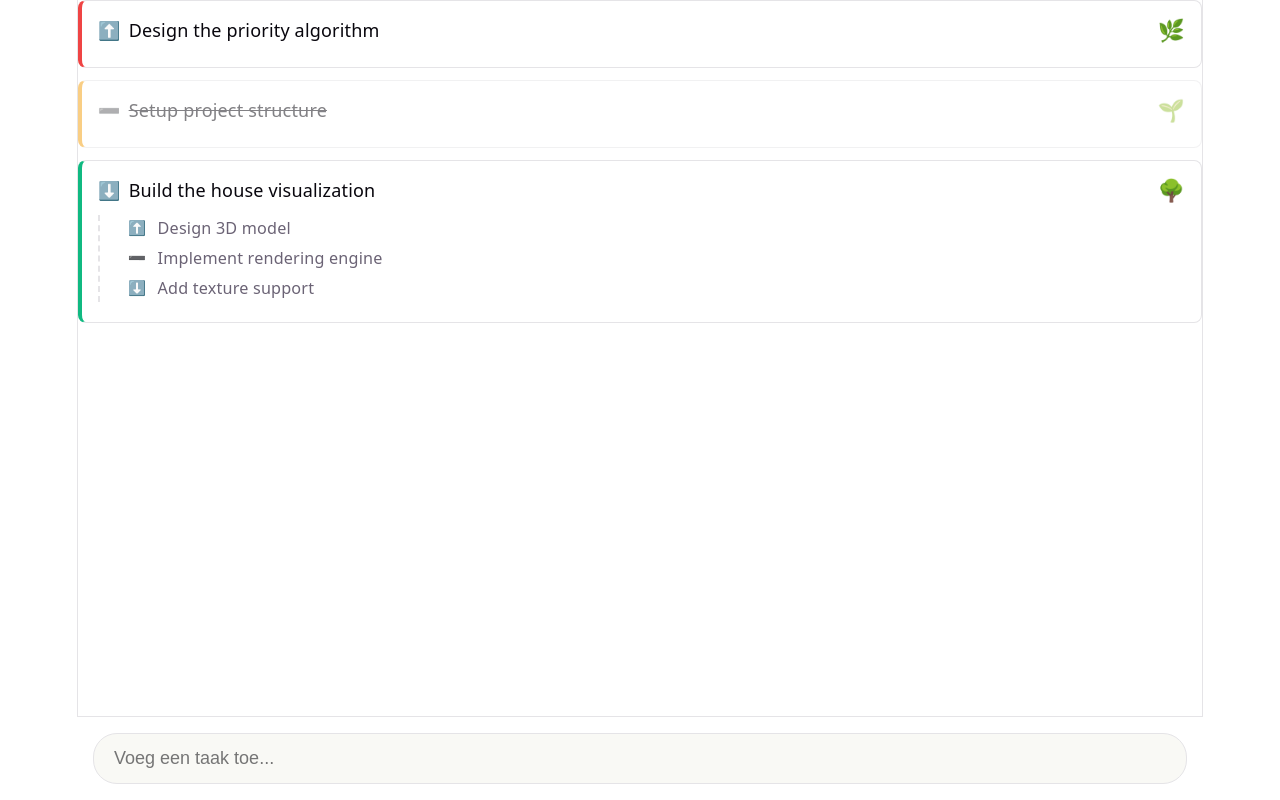
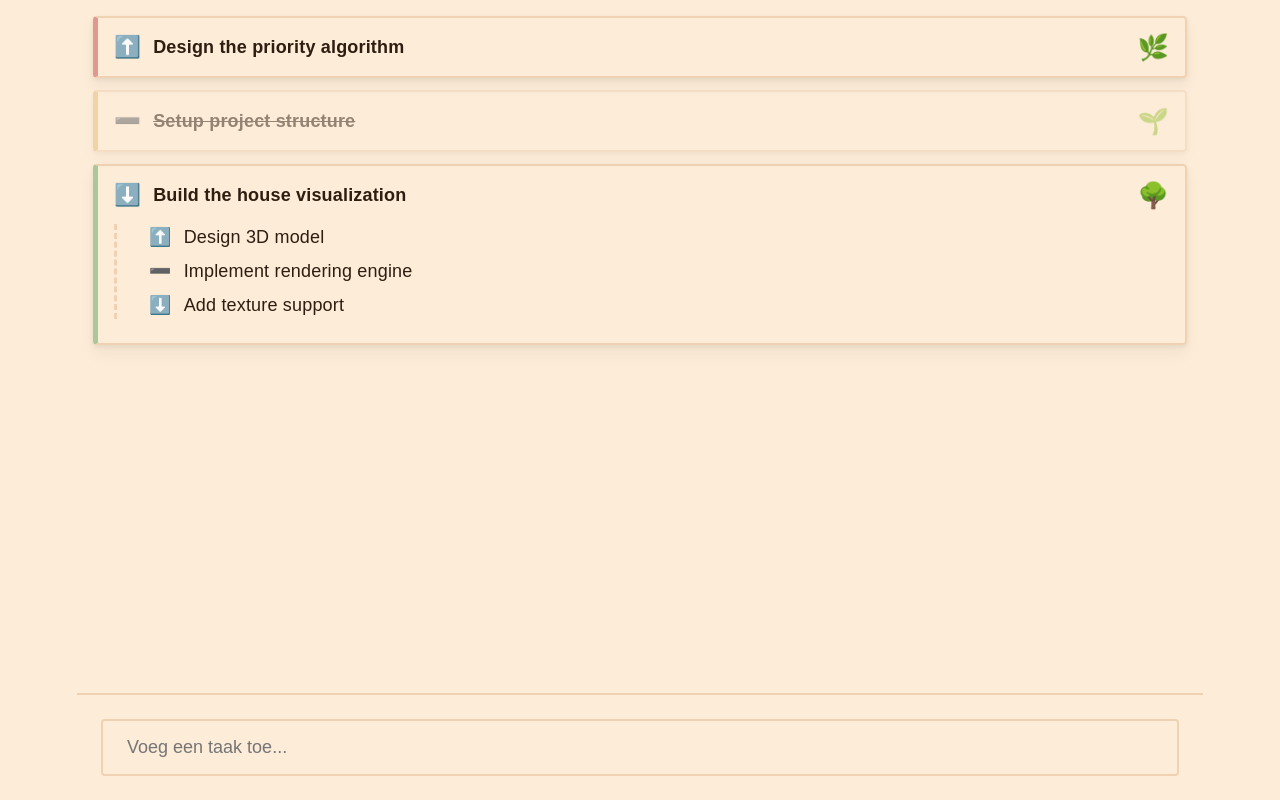
Before and after one commit to mathijs750/prio-tool, a React (Vite) app: page / in a window 1280 px wide. Built offline with nearby package versions, Linux system fonts and the light colour scheme.

Commit message:
Add some new colors

```diff
--- a/src/components/TaskList.tsx
+++ b/src/components/TaskList.tsx
@@ -32,7 +32,7 @@
     <div className="task-list">
       <ul>
         {sortedTasks.map((task) => (
-          <li key={task.id} className={`task-item priority-${task.priority} state-${task.state}`}>
+          <li key={task.id} className={`task-card priority-${task.priority} state-${task.state}`}>
             <div className="task-header">
               <span className="task-priority" title={`Priority ${task.priority}`}>
                 {PRIORITY_EMOJI[task.priority]}
--- a/src/index.css
+++ b/src/index.css
@@ -1,19 +1,36 @@
 :root {
-  --text: #6b6375;
-  --text-h: #08060d;
-  --bg: #fff;
-  --border: #e5e4e7;
-  --code-bg: #f4f3ec;
-  --accent: #aa3bff;
-  --accent-bg: rgba(170, 59, 255, 0.1);
-  --accent-border: rgba(170, 59, 255, 0.5);
-  --social-bg: rgba(244, 243, 236, 0.5);
+  /* The Paper Base */
+  --bg: oklab(95% 0.01 0.03);
+  /* Warm Cream/Parchment */
+  --bg-card: oklab(97% 0.01 0.04);
+  /* Slightly lighter for card depth */
+
+  /* The Ink */
+  --text: oklab(25% 0.02 0.03);
+  /* Deep Sepia (better than pure black) */
+  --text-muted: oklab(50% 0.02 0.03);
+  /* Faded ink for sub-tasks */
+
+  /* Priority Colors (Pastel but legible) */
+  /* Priority "Stamps" (Dusty, faded pastels) */
+  --prio-high: oklab(75% 0.08 0.04);
+  /* Dusty Rose / Red Wax Seal */
+  --prio-med: oklab(82% 0.02 0.10);
+  /* Antique Gold / Ochre */
+  --prio-low: oklab(80% -0.05 0.05);
+  /* Sage / Dried Eucalyptus */
+
+  /* UI Details */
+  --border: oklab(88% 0.02 0.05);
+  /* Subtle paper-fold line */
   --shadow:
-    rgba(0, 0, 0, 0.1) 0 10px 15px -3px, rgba(0, 0, 0, 0.05) 0 4px 6px -2px;
+    rgba(60, 50, 40, 0.08) 0px 2px 4px,
+    rgba(60, 50, 40, 0.05) 0px 8px 16px;
+  /* Warm-toned shadows */
 
-  --sans: system-ui, 'Segoe UI', Roboto, sans-serif;
-  --heading: system-ui, 'Segoe UI', Roboto, sans-serif;
-  --mono: ui-monospace, Consolas, monospace;
+  /* Typography: Mix a Serif for that "typed" feel */
+  --heading: 'Ibarra Real Nova', 'Georgia', serif;
+  --sans: 'Avenir', 'Montserrat', sans-serif;
 
   font: 18px/145% var(--sans);
   letter-spacing: 0.18px;
@@ -32,26 +49,27 @@
 
 @media (prefers-color-scheme: dark) {
   :root {
-    --text: #9ca3af;
-    --text-h: #f3f4f6;
-    --bg: #16171d;
-    --border: #2e303a;
-    --code-bg: #1f2028;
-    --accent: #c084fc;
-    --accent-bg: rgba(192, 132, 252, 0.15);
-    --accent-border: rgba(192, 132, 252, 0.5);
-    --social-bg: rgba(47, 48, 58, 0.5);
-    --shadow:
-      rgba(0, 0, 0, 0.4) 0 10px 15px -3px, rgba(0, 0, 0, 0.25) 0 4px 6px -2px;
+    --bg: oklab(25% 0.01 0.02);
+    --text: oklab(90% 0.005 0.01);
+    --text-h: oklab(90% 0.005 0.01);
+    --text-muted: oklab(70% 0.01 0.02);
+    --border: oklab(40% 0.01 0.02);
+    --accent: oklab(75% -0.05 0.02);
+
+    /* Dark mode background tints */
+    --prio-high-bg: oklab(30% 0.04 0.02);
+    --prio-med-bg: oklab(32% 0.02 0.04);
+    --prio-low-bg: oklab(30% -0.03 0.02);
+
+    --shadow: rgba(0, 0, 0, 0.2) 0 10px 15px -3px;
+
   }
-
 }
 
 #root {
   width: 1126px;
   max-width: 100%;
   margin: 0 auto;
-  border-inline: 1px solid var(--border);
   min-height: 100svh;
   display: flex;
   flex-direction: column;
@@ -65,8 +83,8 @@
 h1,
 h2 {
   font-family: var(--heading);
-  font-weight: 500;
   color: var(--text-h);
+  font-weight: 600;
 }
 
 h1 {
@@ -91,10 +109,6 @@
   }
 }
 
-p {
-  margin: 0;
-}
-
 /* Modal Styles */
 .modal-overlay {
   position: fixed;
@@ -108,79 +122,79 @@
   justify-content: center;
   z-index: 1000;
   padding: 20px;
+  backdrop-filter: blur(4px);
 }
 
 .modal-content {
   background: var(--bg);
-  padding: 24px;
-  border-radius: 12px;
+  padding: 32px;
+  border-radius: 4px;
   width: 100%;
-  max-width: 400px;
+  max-width: 440px;
   box-shadow: var(--shadow);
-  border: 1px solid var(--border);
+  border: 2px solid var(--border);
 }
 
 .task-preview {
   color: var(--text-h);
-  margin-bottom: 20px;
-}
-
-.task-preview em {
-  font-style: italic;
+  margin-bottom: 24px;
+  font-size: 1.1rem;
 }
 
 .form-group {
-  margin-bottom: 20px;
+  margin-bottom: 24px;
 }
 
 .form-group label {
   display: block;
-  margin-bottom: 8px;
-  font-weight: 500;
+  margin-bottom: 12px;
+  font-weight: 600;
   color: var(--text-h);
 }
 
 .button-group {
   display: flex;
-  gap: 8px;
+  gap: 12px;
 }
 
 .button-group button {
   flex: 1;
-  padding: 8px;
-  border: 1px solid var(--border);
+  padding: 12px;
+  border: 2px solid var(--border);
   background: var(--bg);
   cursor: pointer;
-  border-radius: 6px;
-  transition: all 0.2s;
+  border-radius: 4px;
+  transition: all 0.2s ease-in-out;
   color: var(--text);
 }
 
 .button-group button.active {
   background: var(--accent);
-  color: white;
+  color: contrast-color(var(--accent));
   border-color: var(--accent);
+  transform: scale(1.05);
 }
 
 .modal-actions {
   display: flex;
   justify-content: flex-end;
-  gap: 12px;
-  margin-top: 24px;
+  gap: 16px;
+  margin-top: 32px;
 }
 
 .modal-actions button {
-  padding: 10px 20px;
-  border-radius: 6px;
-  border: 1px solid var(--border);
+  padding: 12px 24px;
+  border-radius: 4px;
+  border: 2px solid var(--border);
   background: var(--bg);
   cursor: pointer;
   color: var(--text);
+  font-weight: 600;
 }
 
 .modal-actions button.primary {
   background: var(--accent);
-  color: white;
+  color: contrast-color(var(--accent));
   border-color: var(--accent);
 }
 
@@ -192,23 +206,23 @@
   transform: translateX(-50%);
   width: 1126px;
   max-width: 100%;
-  padding: 16px;
+  padding: 24px;
   background: var(--bg);
-  border-top: 1px solid var(--border);
+  border-top: 2px solid var(--border);
   box-sizing: border-box;
   z-index: 900;
 }
 
 .quick-add-input {
   width: 100%;
-  padding: 14px 20px;
-  border-radius: 24px;
-  border: 1px solid var(--border);
+  padding: 16px 24px;
+  border-radius: 4px;
+  border: 2px solid var(--border);
   background: var(--social-bg);
   font-size: 18px;
   box-sizing: border-box;
   outline: none;
-  transition: border-color 0.2s;
+  transition: all 0.2s;
   color: var(--text-h);
 }
 
@@ -216,70 +230,63 @@
   border-color: var(--accent);
 }
 
-#root {
-  padding-bottom: 100px;
-}
-
 /* Task List Styles */
 .task-list ul {
   list-style: none;
-  padding: 0;
+  padding: 16px;
   margin-top: 0;
 }
 
-.task-item {
+.task-card {
+  border-radius: 4px;
   padding: 16px;
-  border: 1px solid var(--border);
-  border-radius: 8px;
+  box-shadow: var(--shadow);
+  color: contrast-color(currentcolor);
+  /* Default fallback or relative to card bg */
   margin-bottom: 12px;
-  background: var(--bg);
+  transition: transform 0.2s ease;
+  border: 2px solid var(--border);
+}
+
+
+.task-card.priority-A {
+  background: var(--prio-high-bg);
+  border-left: 5px solid var(--prio-high);
+  color: contrast-color(var(--prio-high-bg));
+}
+
+.task-card.priority-B {
+  background: var(--prio-med-bg);
+  border-left: 5px solid var(--prio-med);
+  color: contrast-color(var(--prio-med-bg));
+}
+
+.task-card.priority-C {
+  background: var(--prio-low-bg);
+  border-left: 5px solid var(--prio-low);
+  color: contrast-color(var(--prio-low-bg));
 }
 
 .task-header {
   display: flex;
-  gap: 8px;
+  gap: 12px;
   align-items: center;
-  margin-bottom: 8px;
 }
 
 .task-priority {
-  font-weight: bold;
-  color: var(--accent);
+  font-size: 1.2rem;
 }
 
 .task-description {
-  color: var(--text-h);
-  font-weight: 500;
+  /* No need to hardcode var(--text-h) if card color is set by contrast-color */
+  font-weight: 600;
   flex: 1;
 }
 
 .task-size {
-  font-size: 1.2rem;
+  font-size: 1.4rem;
   display: flex;
   align-items: center;
-}
-
-.task-details {
-  display: flex;
-  gap: 16px;
-  font-size: 14px;
-  color: var(--text);
-}
-
-.task-state {
-  text-transform: capitalize;
-}
-
-.priority-A {
-  border-left: 4px solid #ef4444;
-}
-
-.priority-B {
-  border-left: 4px solid #f59e0b;
-}
-
-.priority-C {
-  border-left: 4px solid #10b981;
 }
 
 .state-done {
@@ -289,10 +296,11 @@
 .state-done .task-description {
   text-decoration: line-through;
 }
+
 .task-subtasks {
-  margin-top: 12px;
-  padding-left: 28px;
-  border-left: 2px dashed var(--border);
+  margin-top: 16px;
+  padding-left: 32px;
+  border-left: 3px dashed var(--border);
 }
 
 .task-subtasks ul {
@@ -302,43 +310,34 @@
 }
 
 .subtask-item {
-  font-size: 0.9rem;
+  font-size: 1rem;
   color: var(--text);
-  margin-bottom: 4px;
+  margin-bottom: 8px;
   display: flex;
-  gap: 8px;
+  gap: 12px;
   align-items: center;
-}
-
-.subtask-priority {
-  font-size: 0.8rem;
-  min-width: 1.2rem;
-}
-
-.subtask-description {
-  flex: 1;
 }
 
 /* Modal Sub-tasks */
 .subtasks-scroll-container {
-  max-height: 200px;
+  max-height: 240px;
   overflow-y: auto;
-  margin-bottom: 8px;
-  padding-right: 4px;
+  margin-bottom: 12px;
+  padding-right: 8px;
 }
 
 .subtask-priority-group {
-  margin-top: 4px;
+  margin-top: 8px;
 }
 
 .subtask-priority-group button {
-  padding: 6px 0;
-  font-size: 1.1rem;
+  padding: 8px 0;
+  font-size: 1.2rem;
 }
 
-/* Custom scrollbar for better mobile feel */
+/* Custom scrollbar */
 .subtasks-scroll-container::-webkit-scrollbar {
-  width: 4px;
+  width: 6px;
 }
 
 .subtasks-scroll-container::-webkit-scrollbar-thumb {
```
